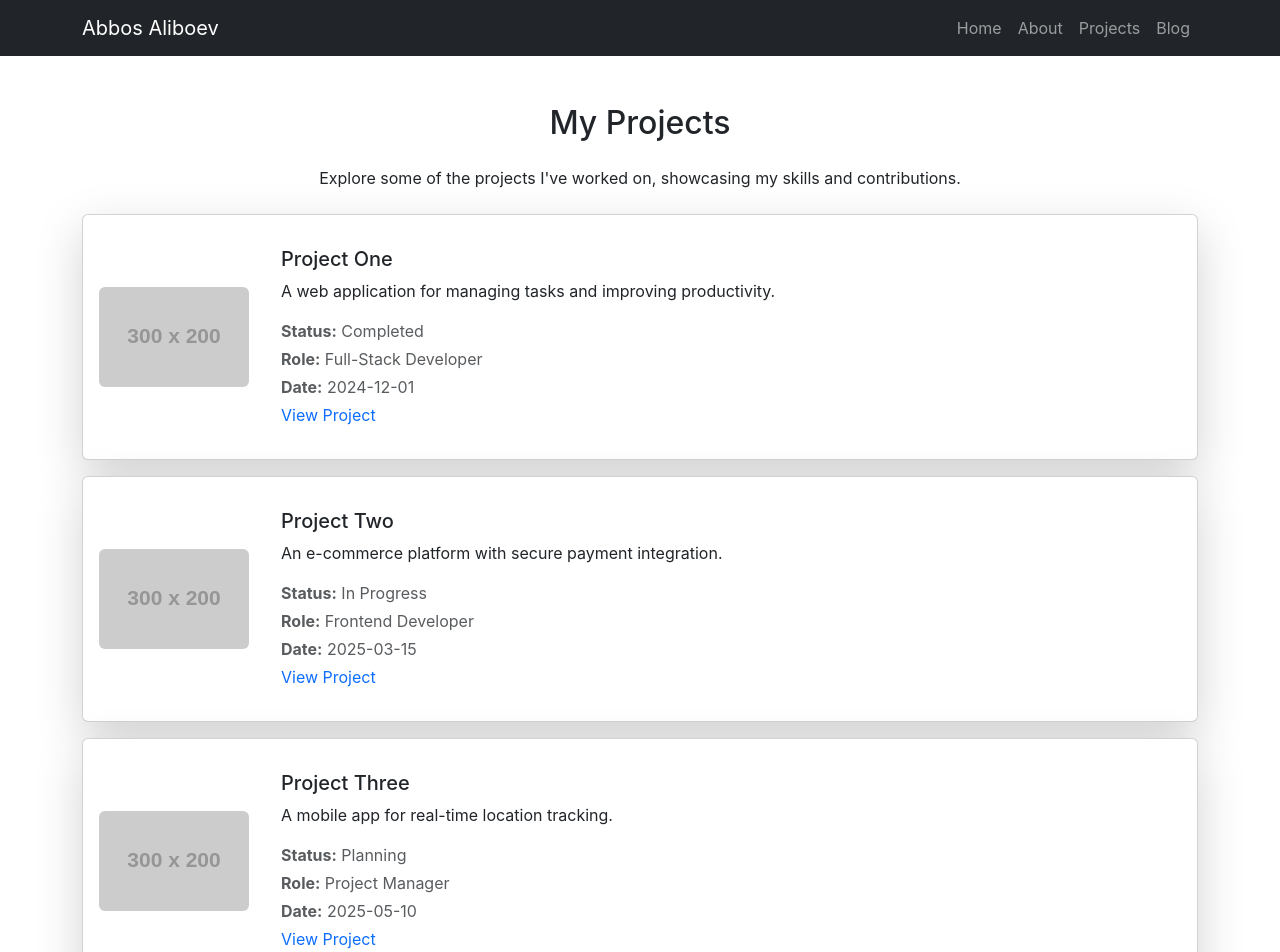
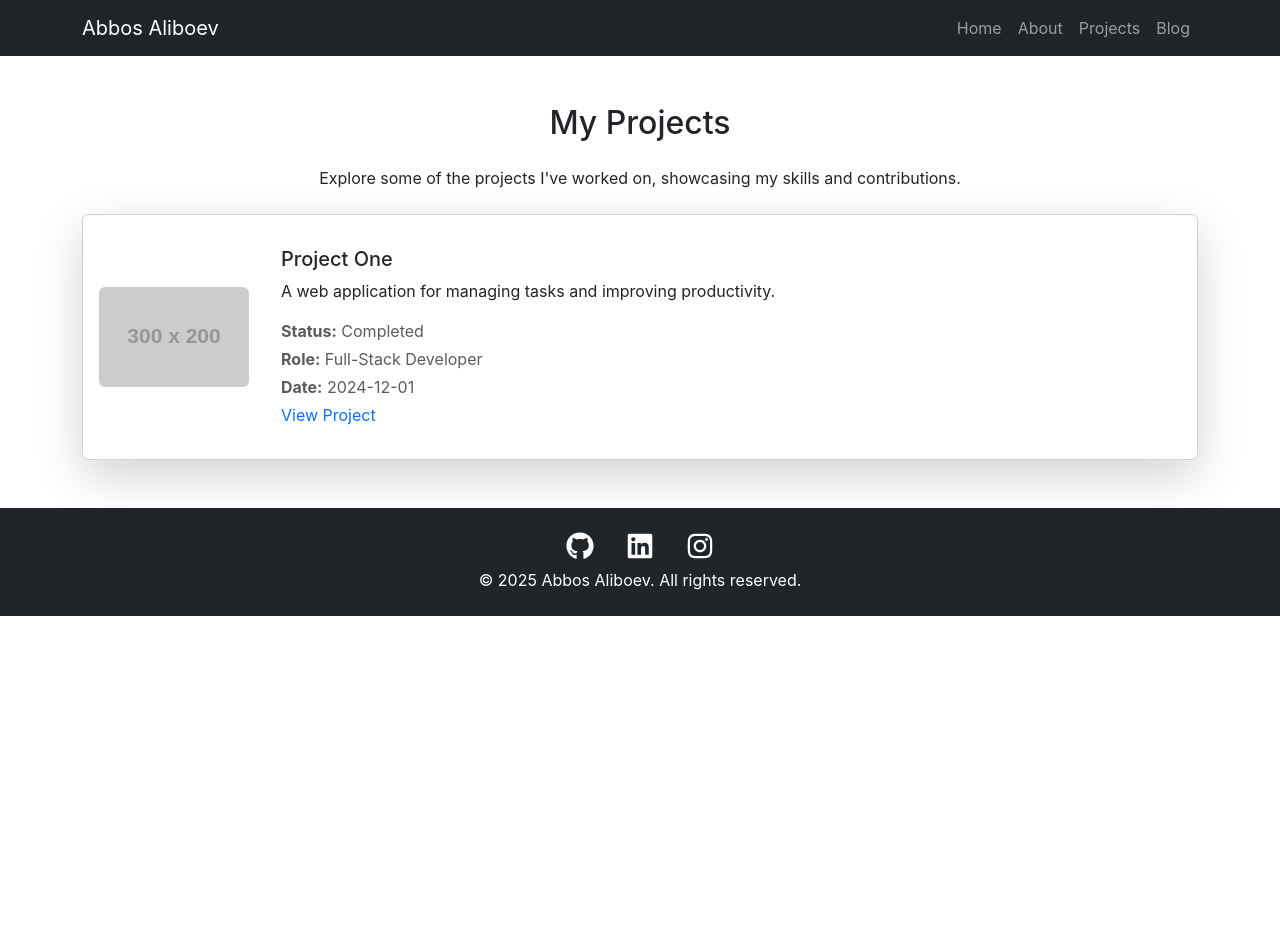
Before and after one commit to abbosaliboev/MyPage, a React (Create React App) app: page /#/projects in a window 1280 px wide. Shown: the top 952 px of the page. After the commit the page ends 800 px from the top, so only its background shows below. Built offline with nearby package versions, Linux system fonts and the light colour scheme.

Commit message:
Fix Photo

```diff
--- a/src/pages/Home.js
+++ b/src/pages/Home.js
@@ -8,7 +8,7 @@ const Home = () => {
       <Row className="align-items-center">
         <Col md={4} className="text-center mb-4 mb-md-0">
         <Image
-            src="{avatar}"
+            src={avatar}
             fluid
             alt="Abbos Aliboev"
             style={{ maxWidth: '200px' }}
--- a/src/pages/Projects.js
+++ b/src/pages/Projects.js
@@ -10,27 +10,7 @@ const projectsData = [
     status: 'Completed',
     role: 'Full-Stack Developer',
     date: '2024-12-01',
-    link: 'https://example.com/project-one',
-  },
-  {
-    id: 2,
-    title: 'Project Two',
-    description: 'An e-commerce platform with secure payment integration.',
-    image: 'https://via.placeholder.com/300x200',
-    status: 'In Progress',
-    role: 'Frontend Developer',
-    date: '2025-03-15',
-    link: 'https://example.com/project-two',
-  },
-  {
-    id: 3,
-    title: 'Project Three',
-    description: 'A mobile app for real-time location tracking.',
-    image: 'https://via.placeholder.com/300x200',
-    status: 'Planning',
-    role: 'Project Manager',
-    date: '2025-05-10',
-    link: 'https://example.com/project-three',
+    link: 'https://github.com/abbosaliboev/Web_AI_Project.git',
   },
 ];
 
```
